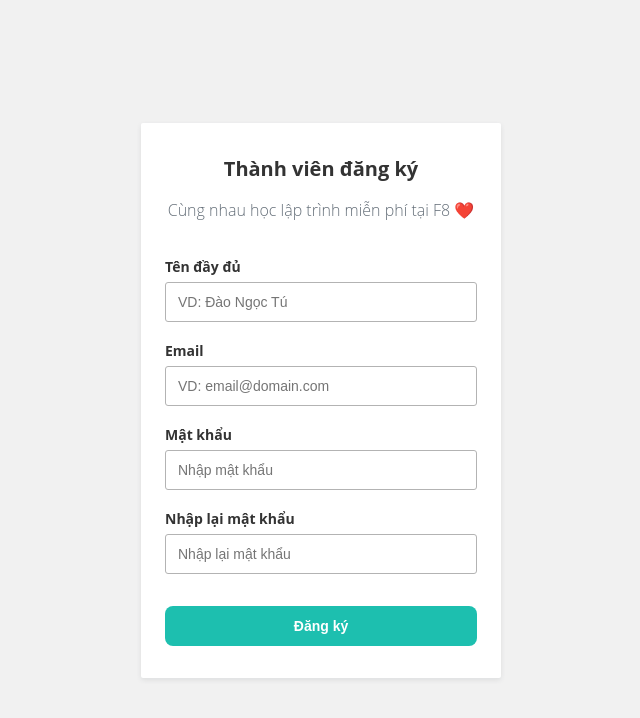
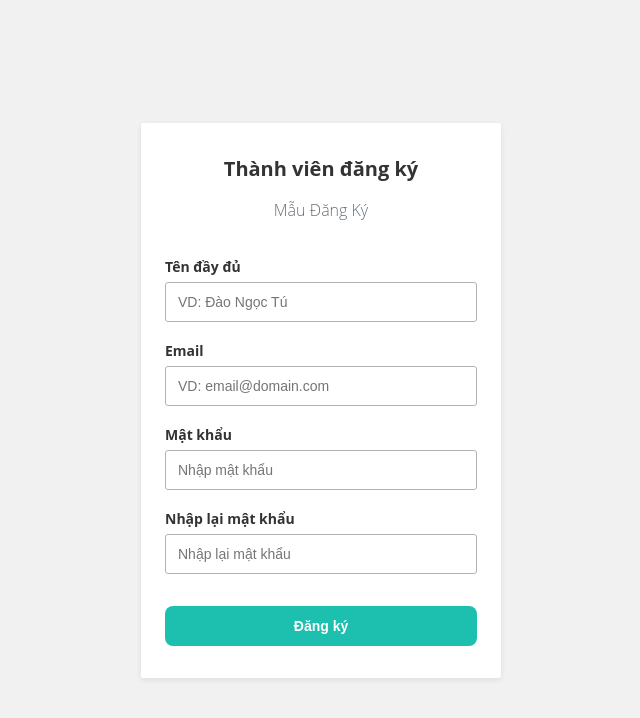
Before and after one commit to ncshkfl1c/FromValdicate, a plain HTML site: page index.html in a window 1280 px wide. Shown: the whole page, without its empty margins (319-959 px from the left). Drawn offline with Linux system fonts and the light colour scheme.

Commit message:
Update index.html

```diff
--- a/index.html
+++ b/index.html
@@ -12,7 +12,7 @@
 
         <form action="" method="POST" class="form" id="form-1">
           <h3 class="heading">Thành viên đăng ký</h3>
-          <p class="desc">Cùng nhau học lập trình miễn phí tại F8 ❤️</p>
+          <p class="desc">Mẫu Đăng Ký</p>
 
           <div class="spacer"></div>
 
```
